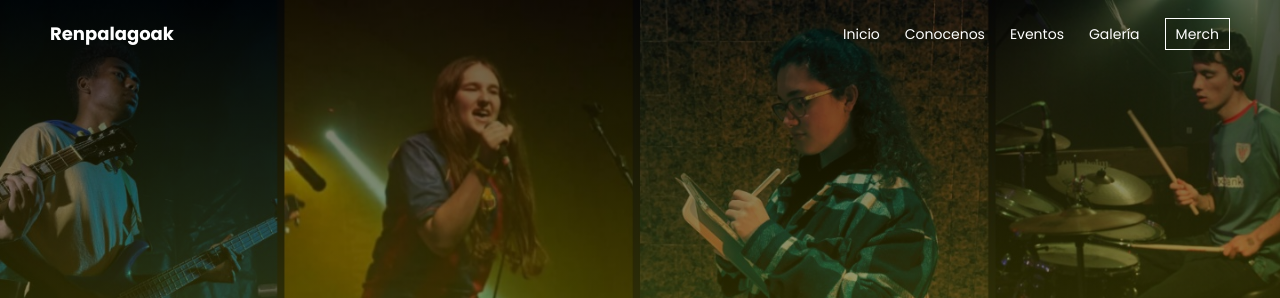
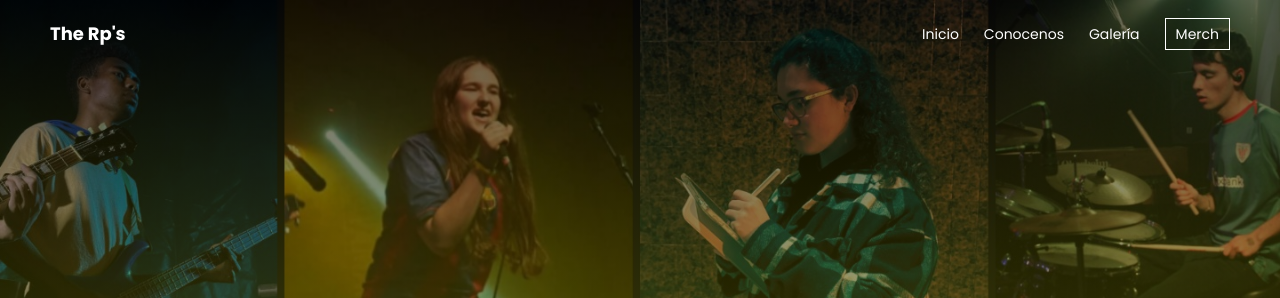
Before and after one commit to Ultrastorm2026/renpalagoak, a plain HTML site: page index.html in a window 1280 px wide. Shown: the top 298 px of the page. Drawn offline with Linux system fonts and the light colour scheme.

Commit message:
fin eventos

```diff
--- a/index.html
+++ b/index.html
@@ -15,11 +15,10 @@
     <!-- HEADER / NAV -->
     <header class="header">
         <nav class="navbar">
-            <div class="logo">Renpalagoak</div>
+            <div class="logo">The Rp's</div>
             <ul class="menu">
                 <li><a href="index.html">Inicio</a></li>
                 <li><a href="conocenos.html">Conocenos</a></li>
-                <li><a href="#">Eventos</a></li>
                 <li><a href="#">Galería</a></li>
                 <li><a href="merch.html" class="btn">Merch</a></li>
             </ul>
```
Also changed, not shown: conocenos.html (+0 -1 lines), merch.html (+0 -1 lines).
